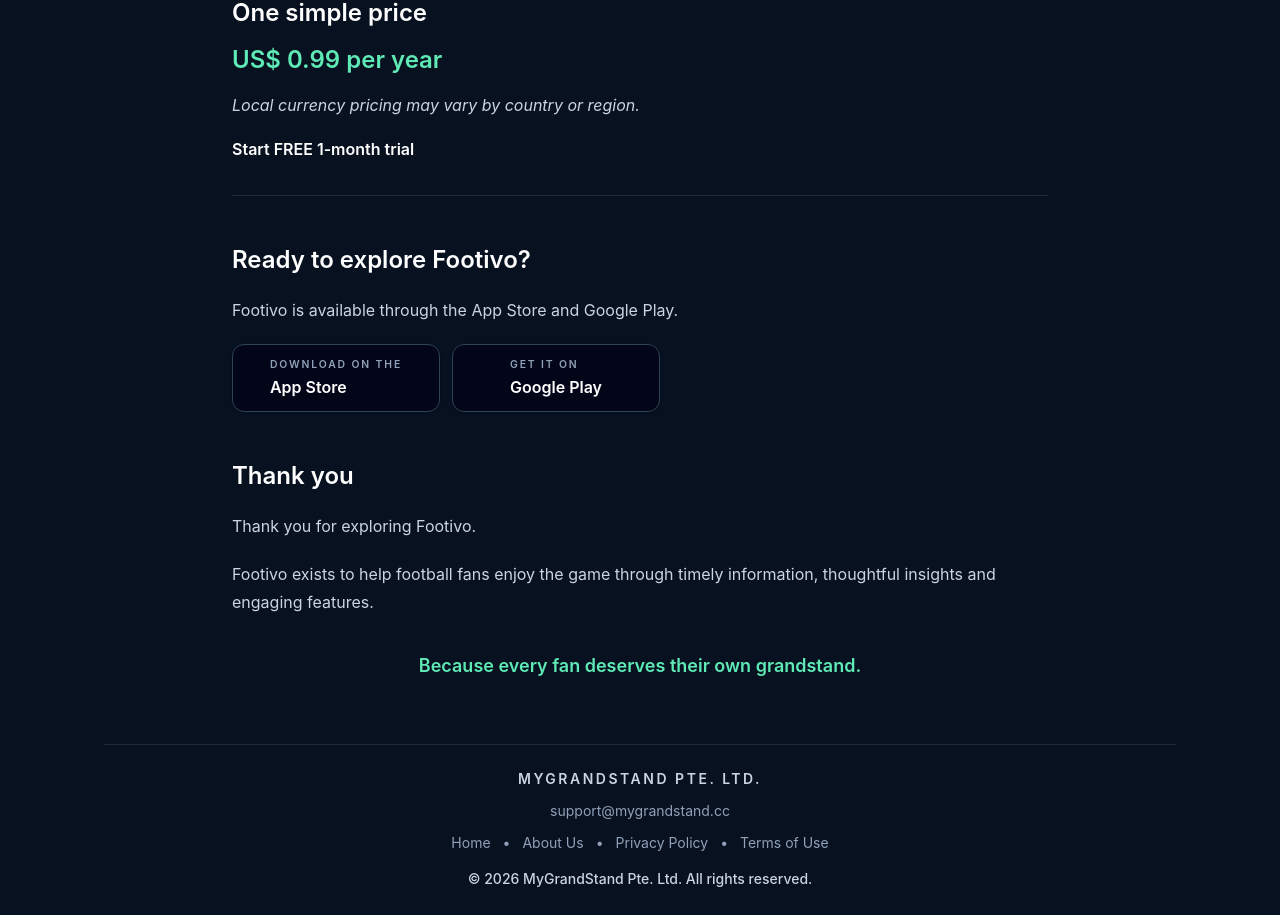
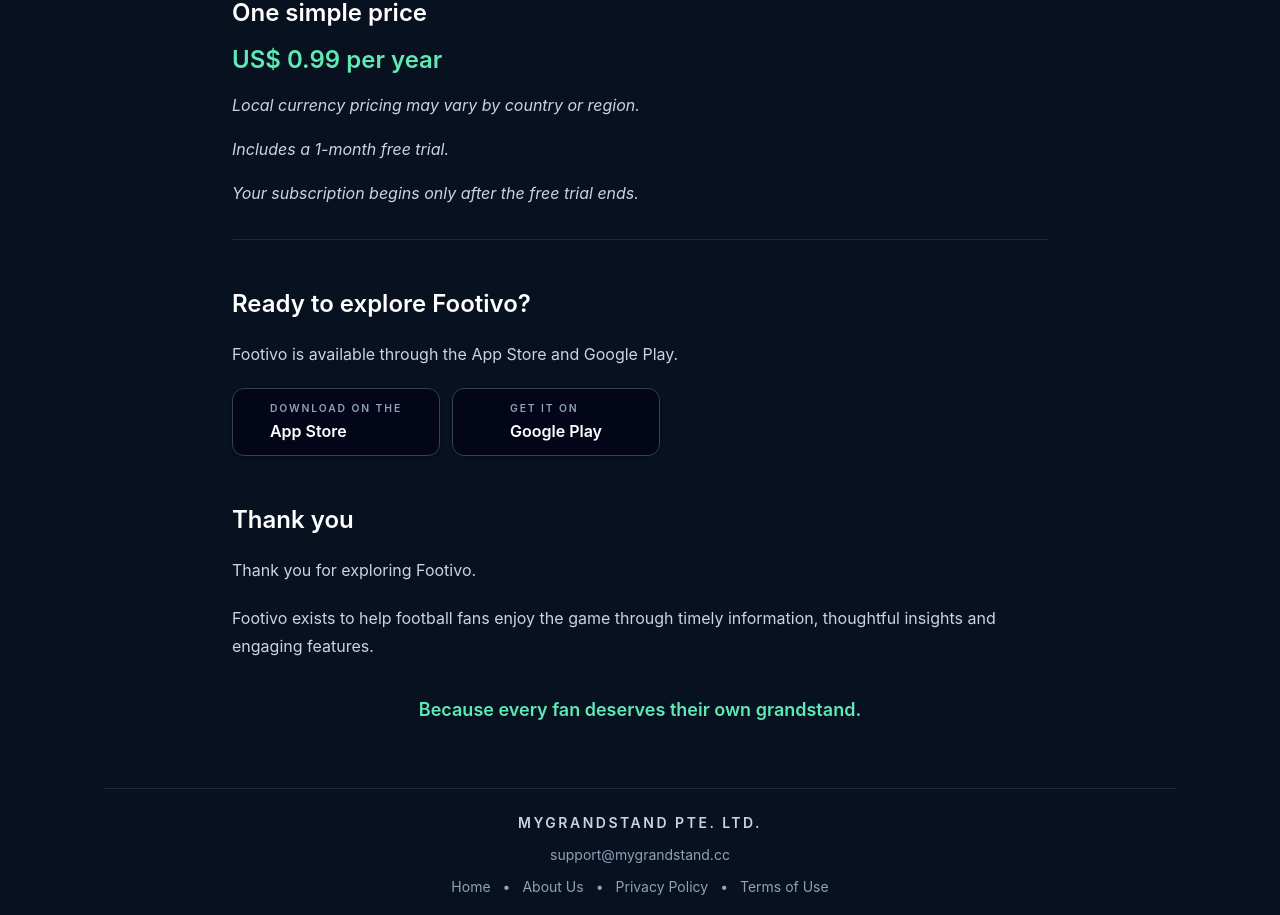
Before and after one commit to dtarafdar21-ops/mygrandstand-web, a Next.js app: page /why-footivo in a window 1280 px wide. Shown: the part 1220-2135 px from the top of the page. Built offline with nearby package versions, Linux system fonts and the light colour scheme.

Commit message:
fix(corporate): clarify free trial copy

```diff
--- a/app/why-footivo/page.tsx
+++ b/app/why-footivo/page.tsx
@@ -68,7 +68,8 @@ export default function WhyFootivoPage() {
             <h2 className="text-2xl font-semibold text-white">One simple price</h2>
             <p className="text-2xl font-semibold leading-tight text-emerald-300">US$ 0.99 per year</p>
             <p className="text-base italic leading-7 text-slate-300">Local currency pricing may vary by country or region.</p>
-            <p className="text-base font-semibold leading-7 text-white">Start FREE 1-month trial</p>
+            <p className="text-base italic leading-7 text-slate-300">Includes a 1-month free trial.</p>
+            <p className="text-base italic leading-7 text-slate-300">Your subscription begins only after the free trial ends.</p>
           </section>
 
           <section className="space-y-5">
```
